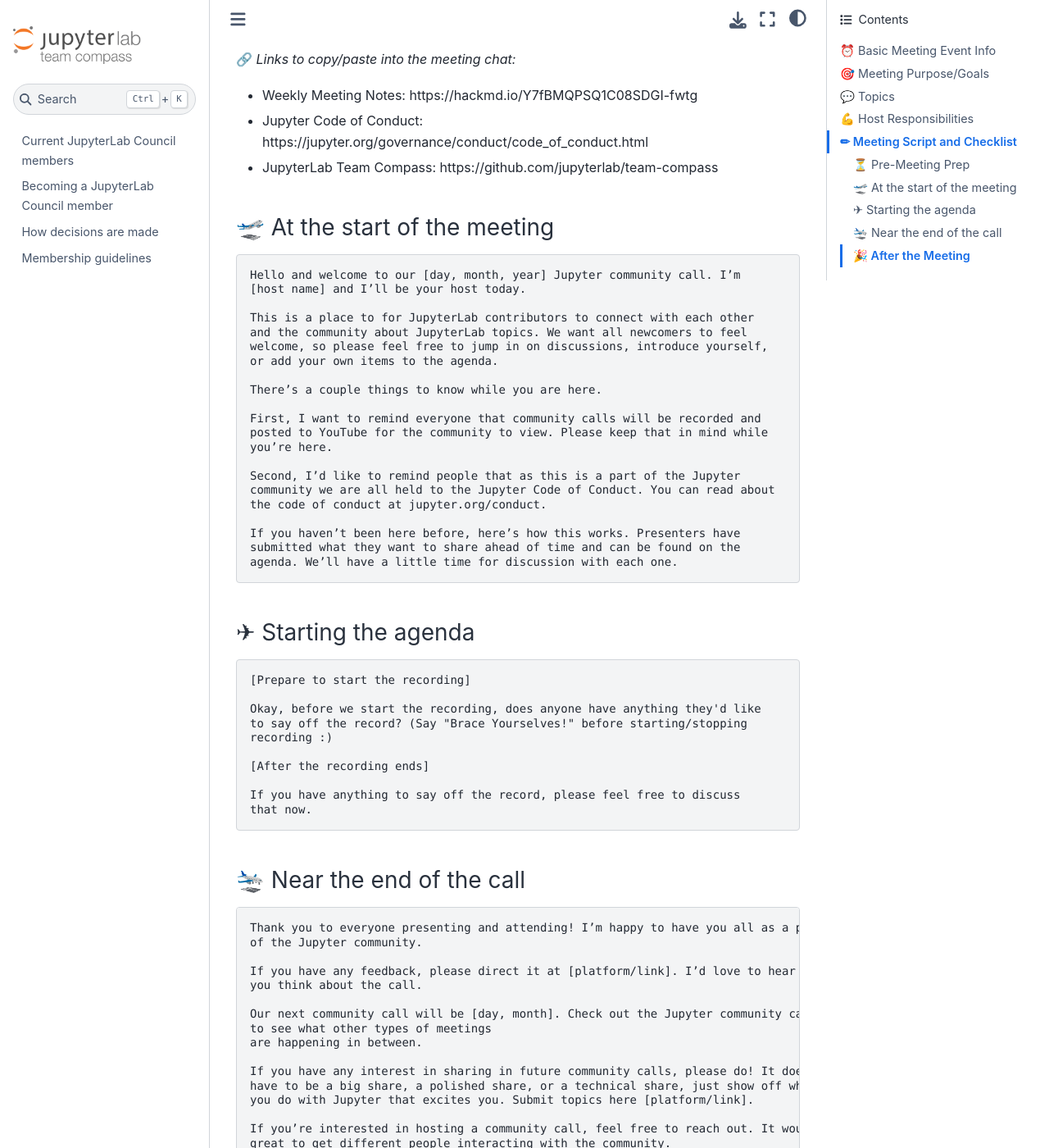
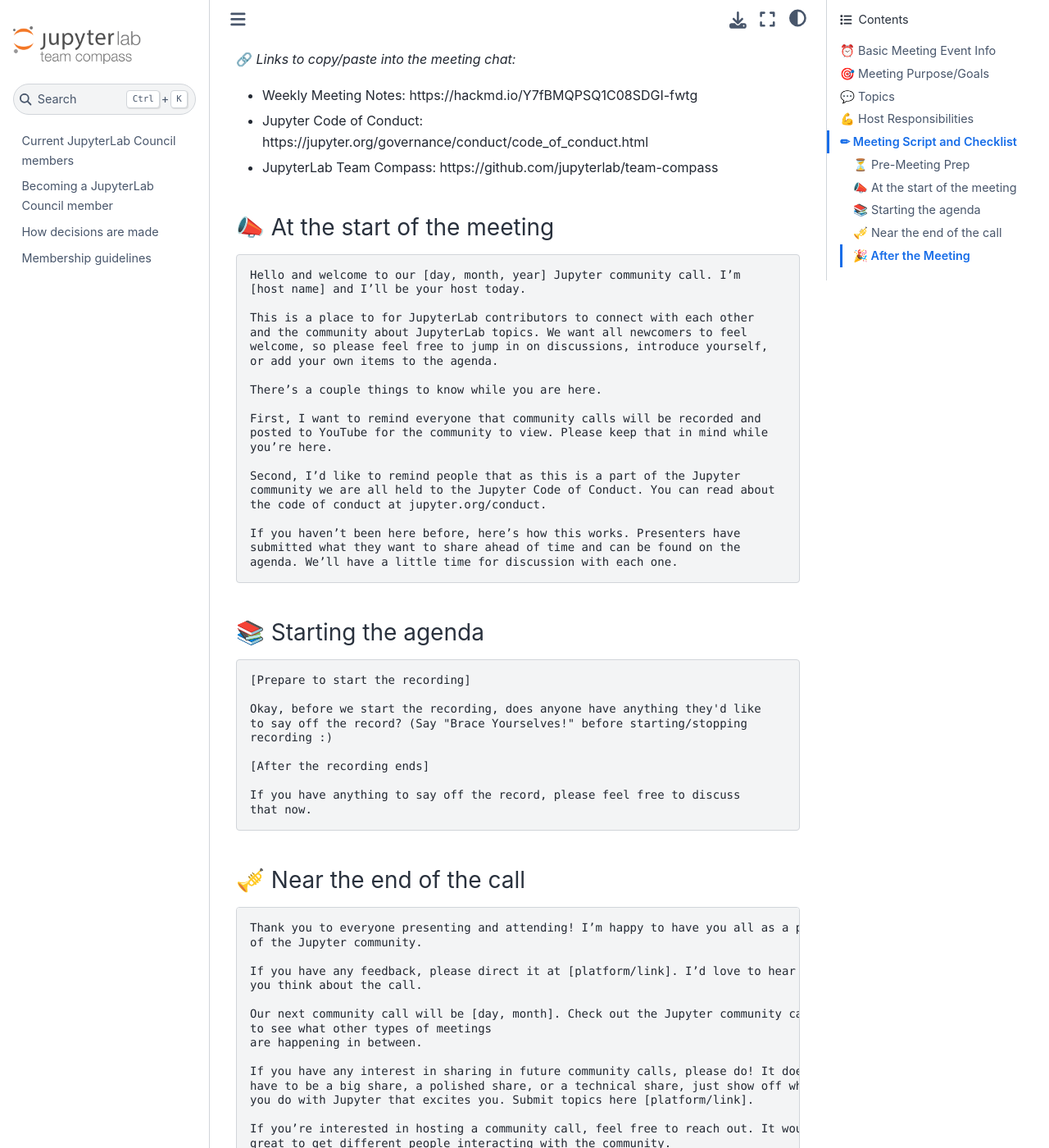
Before and after one commit to jupyterlab/frontends-team-compass, a Sphinx documentation site: the page built from docs/host_guide.md, in a window 1280 px wide and 1400 px high, scrolled down 2243 px. Shown: the whole window at 82% size. Built offline with Sphinx 7.4.7 and the Sphinx Book theme 1.1.4, drawn with Linux system fonts in a browser that asks for light colours; some of the changed lines change nothing that is shown.

Commit message:
Wayfinding icon revisions.

````diff
--- a/docs/host_guide.md
+++ b/docs/host_guide.md
@@ -83,7 +83,7 @@
 - Jupyter Code of Conduct: https://jupyter.org/governance/conduct/code_of_conduct.html
 - JupyterLab Team Compass: https://github.com/jupyterlab/team-compass
 
-### &#x1F6EB; At the start of the meeting
+### &#x1F4E3; At the start of the meeting
 
 ```
 Hello and welcome to our [day, month, year] Jupyter community call. I’m
@@ -109,7 +109,7 @@
 agenda. We’ll have a little time for discussion with each one.
 ```
 
-### &#x2708; Starting the agenda
+### &#x1F4DA; Starting the agenda
 
 ```
 [Prepare to start the recording]
@@ -124,7 +124,7 @@
 that now.
 ```
 
-### &#x1F6EC; Near the end of the call
+### &#x1F3BA; Near the end of the call
 
 ```
 Thank you to everyone presenting and attending! I’m happy to have you all as a part
````
